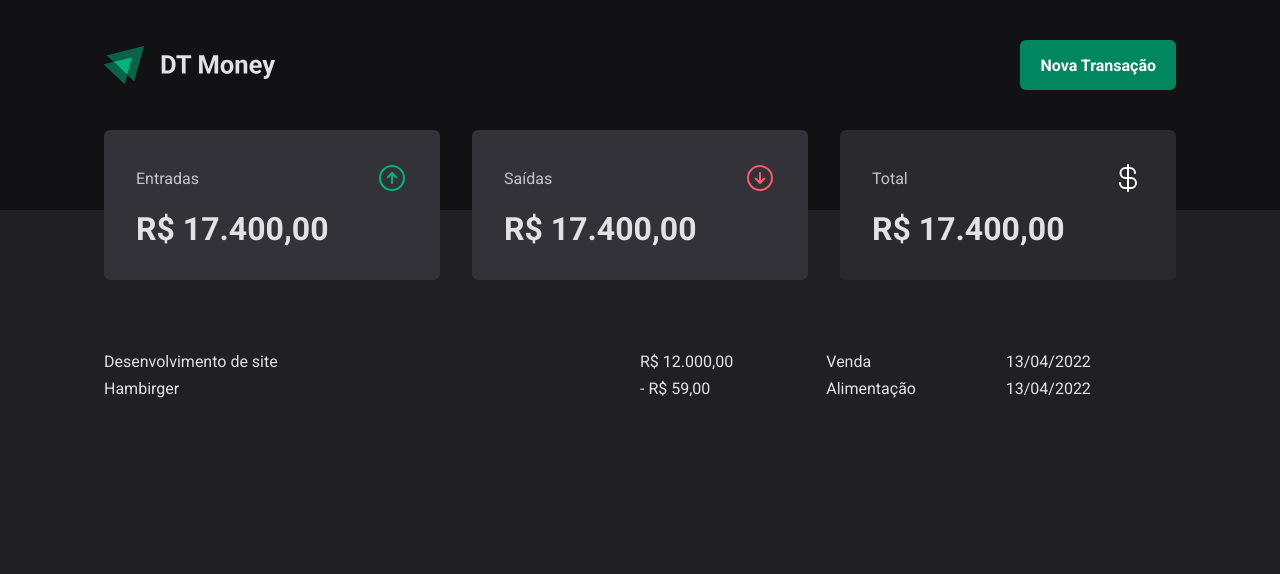
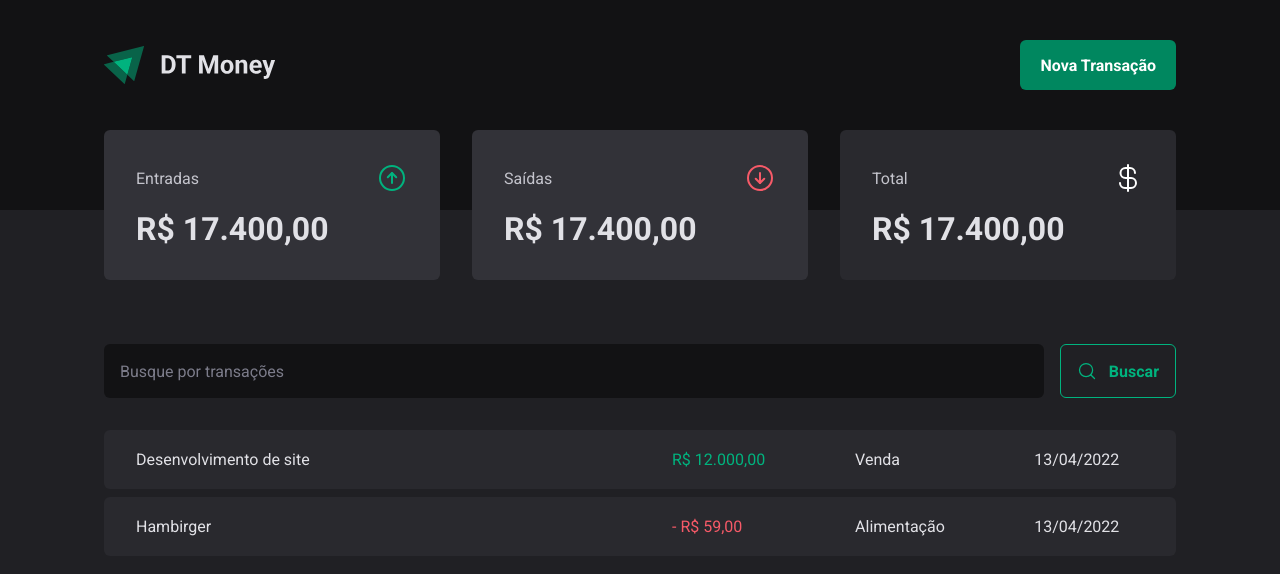
Before and after one commit to loupprodi/project-ignite03-dtmoney, a React (Vite) app: page / in a window 1280 px wide. Shown: the top 574 px of the page. Built offline with nearby package versions, Linux system fonts and the light colour scheme.

Commit message:
criando o components de searchform

```diff
--- /dev/null
+++ b/src/pages/Transactions/components/SearchForm/index.tsx
@@ -0,0 +1,14 @@
+import { MagnifyingGlass } from "phosphor-react";
+import { SearchFormContainer } from "./styles";
+
+export const SearchForm = () => {
+  return (
+    <SearchFormContainer>
+      <input type="text" placeholder="Busque por transações" />
+      <button type="submit">
+        <MagnifyingGlass size={20} />
+        Buscar
+      </button>
+    </SearchFormContainer>
+  );
+};
--- /dev/null
+++ b/src/pages/Transactions/components/SearchForm/styles.ts
@@ -0,0 +1,39 @@
+import { styled } from "styled-components";
+
+export const SearchFormContainer = styled.form`
+  display: flex;
+  gap: 1rem;
+
+  input {
+    flex: 1;
+    border-radius: 6px;
+    border: 0;
+    background-color: ${(props) => props.theme["gray-900"]};
+    color: ${(props) => props.theme["gray-300"]};
+    padding: 1rem;
+
+    &::placeholder {
+      color: ${(props) => props.theme["gray-500"]};
+    }
+  }
+  button {
+    display: flex;
+    align-items: center;
+    gap: 0.75rem;
+
+    border: 0;
+    padding: 1rem;
+    background: transparent;
+    border: 1px solid ${(props) => props.theme["green-300"]};
+    color: ${(props) => props.theme["green-300"]};
+    font-weight: bold;
+    border-radius: 6px;
+
+    &:hover {
+      background: ${(props) => props.theme["green-500"]};
+      border-color: ${(props) => props.theme["green-500"]};
+      color: ${(props) => props.theme["white"]};
+      transition: background-color 0.2s, color 0.2s, border-color 0.2s;
+    }
+  }
+`;
--- a/src/pages/Transactions/index.tsx
+++ b/src/pages/Transactions/index.tsx
@@ -1,6 +1,11 @@
 import { Header } from "../../components/Header";
 import { Summary } from "../../components/Summary";
-import { TransactionsContainer, TransactionsTable } from "./styles";
+import { SearchForm } from "./components/SearchForm";
+import {
+  PriceHighLight,
+  TransactionsContainer,
+  TransactionsTable,
+} from "./styles";
 
 export const Transactions = () => {
   return (
@@ -9,17 +14,22 @@
       <Summary />
 
       <TransactionsContainer>
+        <SearchForm />
         <TransactionsTable>
           <tbody>
             <tr>
               <td width="50%">Desenvolvimento de site</td>
-              <td>R$ 12.000,00</td>
+              <td>
+                <PriceHighLight variant="income">R$ 12.000,00</PriceHighLight>
+              </td>
               <td>Venda</td>
               <td>13/04/2022</td>
             </tr>
             <tr>
               <td width="50%">Hambirger</td>
-              <td>- R$ 59,00</td>
+              <td>
+                <PriceHighLight variant="outcome">- R$ 59,00</PriceHighLight>
+              </td>
               <td>Alimentação</td>
               <td>13/04/2022</td>
             </tr>
--- a/src/pages/Transactions/styles.ts
+++ b/src/pages/Transactions/styles.ts
@@ -11,4 +11,31 @@
   width: 100%;
   border-collapse: separate;
   border-spacing: 0 0.5rem;
+  margin-top: 1.5rem;
+
+  td {
+    padding: 1.25rem 2rem;
+    background: ${(props) => props.theme["gray-700"]};
+
+    &:first-child {
+      border-top-left-radius: 6px;
+      border-bottom-left-radius: 6px;
+    }
+
+    &:last-child {
+      border-top-right-radius: 6px;
+      border-bottom-right-radius: 6px;
+    }
+  }
 `;
+
+interface PriceHightLightProps {
+  variant: "income" | "outcome";
+}
+
+export const PriceHighLight = styled.span<PriceHightLightProps>`
+  color: ${(props) =>
+    props.variant === "income"
+      ? props.theme["green-300"]
+      : props.theme["red-300"]};
+`;
```
